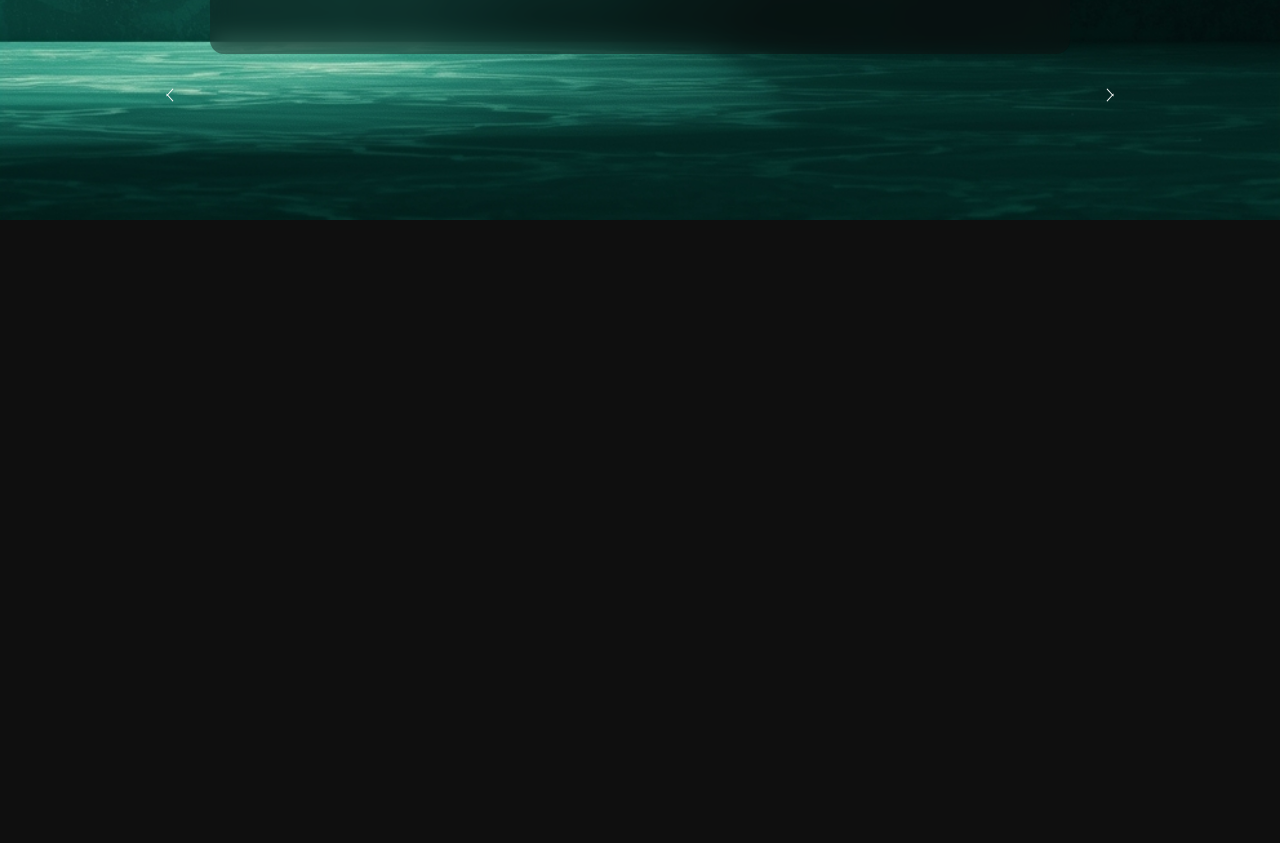
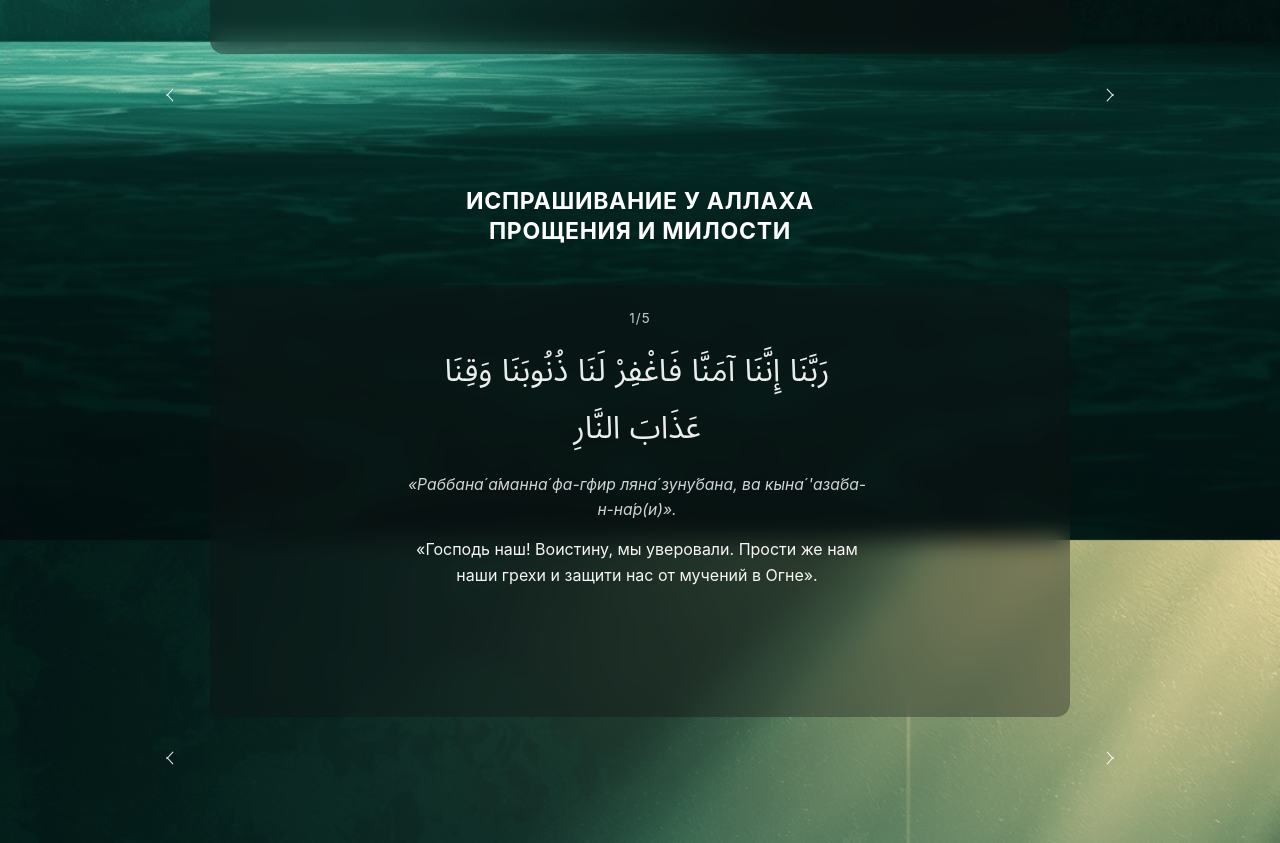
Before and after one commit to ALDYNEC-07/sto-dua, a Next.js app: page / in a window 1280 px wide. Shown: the part 1380-2223 px from the top of the page. Before the commit the page ends 1600 px from the top, so only its background shows below. Built offline with nearby package versions, Linux system fonts and the light colour scheme.

Commit message:
добавил 2 главу с 5 дуа

```diff
--- a/src/app/globals.css
+++ b/src/app/globals.css
@@ -187,7 +187,8 @@ body {
 }
 
 .chapter {
-  min-height: 100svh;
+  /* Что изменили: Сделали секцию главы заметно ниже высоты экрана | Зачем: внизу стабильно виден вход в следующую главу */
+  min-height: calc(100svh - clamp(88px, 12vh, 132px));
   position: relative;
   z-index: 2;
   display: flex;
@@ -197,6 +198,11 @@ body {
   gap: clamp(14px, 2.8vh, 24px);
   padding: clamp(80px, 10vh, 106px) clamp(16px, 4vw, 44px) clamp(18px, 4vh, 36px);
   color: #fff;
+}
+
+.chapter + .chapter {
+  /* Что изменили: Уменьшили верхний отступ у последующих глав | Зачем: заголовок следующей главы появляется внизу уже на предыдущем блоке */
+  padding-top: clamp(22px, 4vh, 44px);
 }
 
 .chapter__title {
--- a/src/app/page.tsx
+++ b/src/app/page.tsx
@@ -1,5 +1,5 @@
 import ChapterSection from "../components/ChapterSection";
-import { chapterOne } from "../data/chapters";
+import { chapterOne, chapterTwo } from "../data/chapters";
 
 export default function Home() {
   return (
@@ -29,6 +29,12 @@ export default function Home() {
         title={chapterOne.title}
         duas={chapterOne.duas}
       />
+
+      <ChapterSection
+        id={chapterTwo.id}
+        title={chapterTwo.title}
+        duas={chapterTwo.duas}
+      />
     </main>
   );
 }
--- a/src/data/chapters.ts
+++ b/src/data/chapters.ts
@@ -43,3 +43,50 @@ export const chapterOne = {
     },
   ],
 };
+
+export const chapterTwo = {
+  id: "dua-forgiveness-mercy",
+  title: "ИСПРАШИВАНИЕ У АЛЛАХА ПРОЩЕНИЯ И МИЛОСТИ",
+  duas: [
+    {
+      id: 1,
+      arabic: "رَبَّنَا إِنَّنَا آمَنَّا فَاغْفِرْ لَنَا ذُنُوبَنَا وَقِنَا عَذَابَ النَّارِ",
+      transliteration: "«Раббана́ а́манна́ фа-гфир ляна́ зуну́бана, ва кына́ 'аза́ба-н-на́р(и)».",
+      translation:
+        "«Господь наш! Воистину, мы уверовали. Прости же нам наши грехи и защити нас от мучений в Огне».",
+    },
+    {
+      id: 2,
+      arabic:
+        "وَكَفِّرْ عَنَّا سَيِّئَاتِنَا وَتَوَفَّنَا مَعَ الْأَبْرَارِ ۝ رَبَّنَا وَآتِنَا مَا وَعَدْتَنَا عَلَىٰ رُسُلِكَ وَلَا تُخْزِنَا يَوْمَ الْقِيَامَةِ إِنَّكَ لَا تُخْلِفُ الْمِيعَادَ ۝",
+      transliteration:
+        "«Ва каффир 'анна́ саййиа́тина ва таваффана́ ма'а-ль-абра́р(и).\nРаббана́ а́тина ма́ ва'адтана́ 'аля́ русулика ва ля́ тухзина́\nйаума-ль-кыя́мати иннакя́ ля́ тухлифу-ль-ми'а́д(а)».",
+      translation:
+        "«Отпусти нам наши прегрешения и умертви нас вместе с благочестивыми. Господь наш! Даруй нам то, что Ты обещал нам через Своих посланников, и не позорь нас в День воскресения, ведь Ты не нарушаешь обещаний».",
+    },
+    {
+      id: 3,
+      arabic: "رَبَّنَا اغْفِرْ لَنَا ذُنُوبَنَا وَإِسْرَافَنَا فِي أَمْرِنَا",
+      transliteration: "«Раббана́-гфир ляна́ зуну́бана́ ва исра́фана́ фи́ амрина́».",
+      translation:
+        "«Господь наш! Прости нам наши грехи и излишества,\nкоторые мы допустили в нашем деле».",
+    },
+    {
+      id: 4,
+      arabic:
+        "رَبَّنَا ظَلَمْنَا أَنْفُسَنَا وَإِن لَّمْ تَغْفِرْ لَنَا وَتَرْحَمْنَا لَنَكُونَنَّ مِنَ الْخَاسِرِينَ",
+      transliteration:
+        "«Раббана́ залямна́ анфусана́ ва ин лям тагфир ляна́ ва\nтархамна́ ланаку́нанна мина-ль-ха́сири́н(а)».",
+      translation:
+        "«Господь наш! Мы поступили несправедливо по\nотношению к себе, и если Ты не простишь нас и не\nсмилостивишься над нами, то мы непременно окажемся\nодними из потерпевших урон».",
+    },
+    {
+      id: 5,
+      arabic: "رَبَّنَا آمَنَّا فَاغْفِرْ لَنَا وَارْحَمْنَا وَأَنْتَ خَيْرُ الرَّاحِمِينَ",
+      transliteration:
+        "«Раббана́ а́манна́ фа-гфир ляна́ ва-рхамна́ ва Анта хайру-р-\nра́хими́н(а)».",
+      translation:
+        "«Господь наш! Мы уверовали. Прости же нас и помилуй,\nибо Ты — Наилучший из милосердных».",
+    },
+  ],
+};
```
